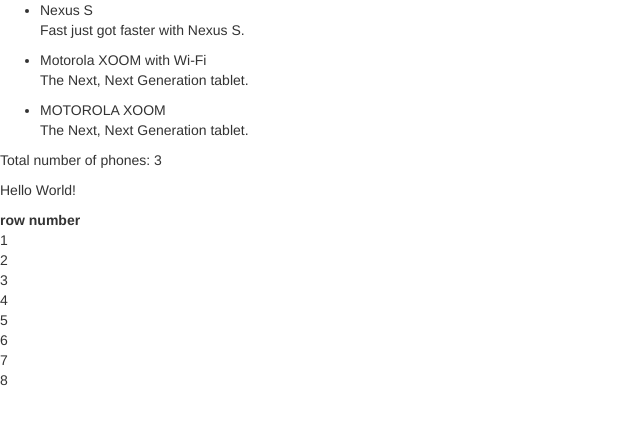
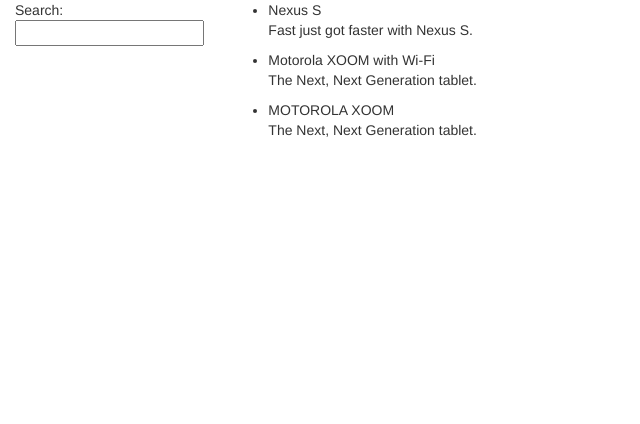
Before and after one commit to skyislimit/AngularTest, a website: page app/index.html in a window 1280 px wide. Shown: the whole page, without its empty margins (0-640 px from the left). Drawn offline with nearby package versions, Linux system fonts and the light colour scheme.

Commit message:
angular tutorial Step3

```diff
--- a/app/index.html
+++ b/app/index.html
@@ -1,28 +1,31 @@
 <!doctype html>
-<html lang="en" ng-app="phonecatApp">
+<html lang="en" ng-app="phonecatApp"  ng-controller="PhoneListCtrl">
 <head>
     <meta charset="utf-8">
-    <title>My First Angular Application</title>
+    <!--
+    <title>Phone Gallery: {{query}}</title>
+    -->
+    <title ng-bind-template="Phone Gallery：{{query}}">Phone Gallery</title>
     <link rel="stylesheet" href="bower_components/bootstrap/dist/css/bootstrap.css">
     <link rel="stylesheet" href="css/app.css">
     <script src="bower_components/angular/angular.js"></script>
     <script src="js/controllers.js"></script>
 </head>
-<body ng-controller="PhoneListCtrl">
-
-    <ul>
-        <li ng-repeat="phone in phones">
-            {{phone.name}}
-            <p>{{phone.snippet}}</p>
-        </li>
-    </ul>
-
-    <p>Total number of phones: {{phones.length}}</p>
-    <p>Hello {{name}}!</p>
-
-    <table>
-        <tr><th>row number</th></tr>
-        <tr ng-repeat="i in [0,1,2,3,4,5,6,7]"><td>{{i+1}}</td></tr>
-    </table>
+<body>
+    <div class="container-fluid">
+        <div class="row">
+            <div class="col-md-2">
+                Search: <input ng-model="query">
+            </div>
+            <div class="col-md-10">
+                <ul class="phones">
+                    <li ng-repeat="phone in phones | filter:query">
+                       {{phone.name}}
+                        <p>{{phone.snippet}}</p>
+                    </li>
+                </ul>
+            </div>
+        </div>
+    </div>
 </body>
 </html>
```
